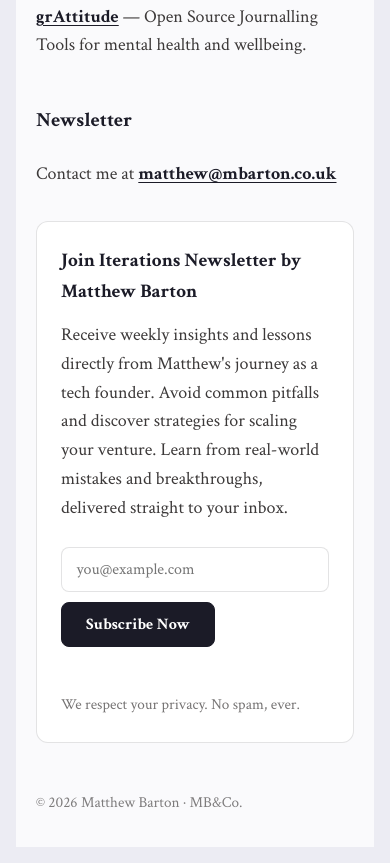
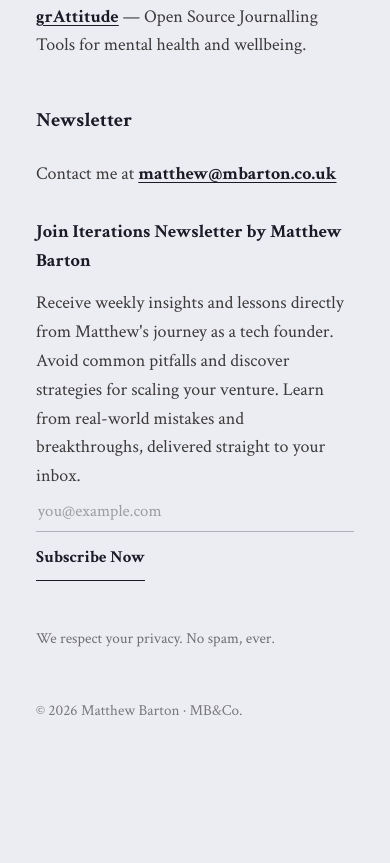
Before and after one commit to matthewpbarton/mbarton-site, a plain HTML site: page index.html in a window 390 px wide. Shown: the part 1586-2449 px from the top of the page. After the commit the page ends 2358 px from the top, so only its background shows below. Drawn offline with Linux system fonts and the light colour scheme.

Commit message:
Flatten to one background colour and make the signup seamless
Drop the card surface so the page is a single flat #ECECF3 — the
'square within a square' is gone and body is now the only painted
element. The card div stays purely as a layout wrapper.

Signup follows the shaanpuri.com pattern it was modelled on: no
container, no fill, no radius. Transparent field with a single hairline
underline, and Subscribe Now as an underlined text button. Button
padding raised to clear a 46px touch target, and the flex gap changed
so field and button align flush left when they stack on mobile.

Subscriber count left commented out — at ~200 the number undersells the
list rather than proving it.

```diff
--- a/styles.css
+++ b/styles.css
@@ -4,7 +4,6 @@
 
 :root {
   --bg: #ECECF3;
-  --card: rgba(255, 255, 255, 0.75);
   --ink: #3C3939;
   --ink-strong: #1B1B27;
   --rule: rgba(27, 27, 39, 0.12);
@@ -56,7 +55,6 @@ body {
 .card {
   max-width: 80rem;
   margin: 0 auto;
-  background: var(--card);
   padding: clamp(2rem, 6vw, 4.5rem) clamp(1.25rem, 5vw, 4rem);
 }
 
@@ -148,62 +146,61 @@ a:focus-visible {
 
 /* ---------- newsletter signup ---------- */
 
-.signup {
-  margin-top: 2rem;
-  padding: clamp(1.5rem, 4vw, 2.25rem);
-  background: rgba(255, 255, 255, 0.9);
-  border: 1px solid var(--rule);
-  border-radius: 12px;
-}
+.signup { margin-top: 1.75rem; }
 
 .signup-title {
-  font-size: 1.2rem;
+  font-size: 1.15rem;
   font-weight: 700;
   color: var(--ink-strong);
   margin: 0 0 0.85rem;
 }
 
-.signup-body { margin: 0 0 1.5rem; }
+.signup-body { margin: 0; }
 
 .signup-form {
   display: flex;
   flex-wrap: wrap;
-  gap: 0.6rem;
+  align-items: baseline;
+  gap: 0.2rem 1.25rem;
 }
 
 .signup-form input {
-  flex: 1 1 15rem;
+  flex: 1 1 16rem;
   min-width: 0;
   font-family: inherit;
-  font-size: 1rem;
-  padding: 0.7rem 0.9rem;
+  font-size: 1.05rem;
+  padding: 0.55rem 0.1rem;
   color: var(--ink);
-  background: #fff;
-  border: 1px solid var(--rule);
-  border-radius: 8px;
+  background: transparent;
+  border: 0;
+  border-bottom: 1px solid rgba(27, 27, 39, 0.28);
+  border-radius: 0;
+  transition: border-color 0.15s ease;
 }
-.signup-form input:focus-visible {
-  outline: 2px solid var(--ink-strong);
-  outline-offset: 1px;
+.signup-form input::placeholder { color: rgba(60, 57, 57, 0.45); }
+.signup-form input:focus {
+  outline: none;
+  border-bottom-color: var(--ink-strong);
 }
 
 .signup-form button {
   flex: 0 0 auto;
   font-family: inherit;
-  font-size: 1rem;
+  font-size: 1.05rem;
   font-weight: 700;
-  padding: 0.7rem 1.5rem;
-  color: #fff;
-  background: var(--ink-strong);
-  border: 1px solid var(--ink-strong);
-  border-radius: 8px;
+  padding: 0.72rem 0;
+  color: var(--ink-strong);
+  background: none;
+  border: 0;
+  border-bottom: 1px solid var(--ink-strong);
+  border-radius: 0;
   cursor: pointer;
   transition: opacity 0.15s ease;
 }
 .signup-form button:hover { opacity: 0.85; }
 .signup-form button:focus-visible {
   outline: 2px solid var(--ink-strong);
-  outline-offset: 2px;
+  outline-offset: 4px;
 }
 
 .signup-status {
@@ -212,6 +209,11 @@ a:focus-visible {
   min-height: 1.5rem;
 }
 .signup-status[data-state="error"] { color: #9B2C2C; }
+
+.signup-count {
+  margin: 0.9rem 0 0;
+  font-size: 1.05rem;
+}
 
 .signup-privacy {
   margin: 0.5rem 0 0;
```
Also changed, not shown: index.html (+5 -0 lines), 1 other file.
